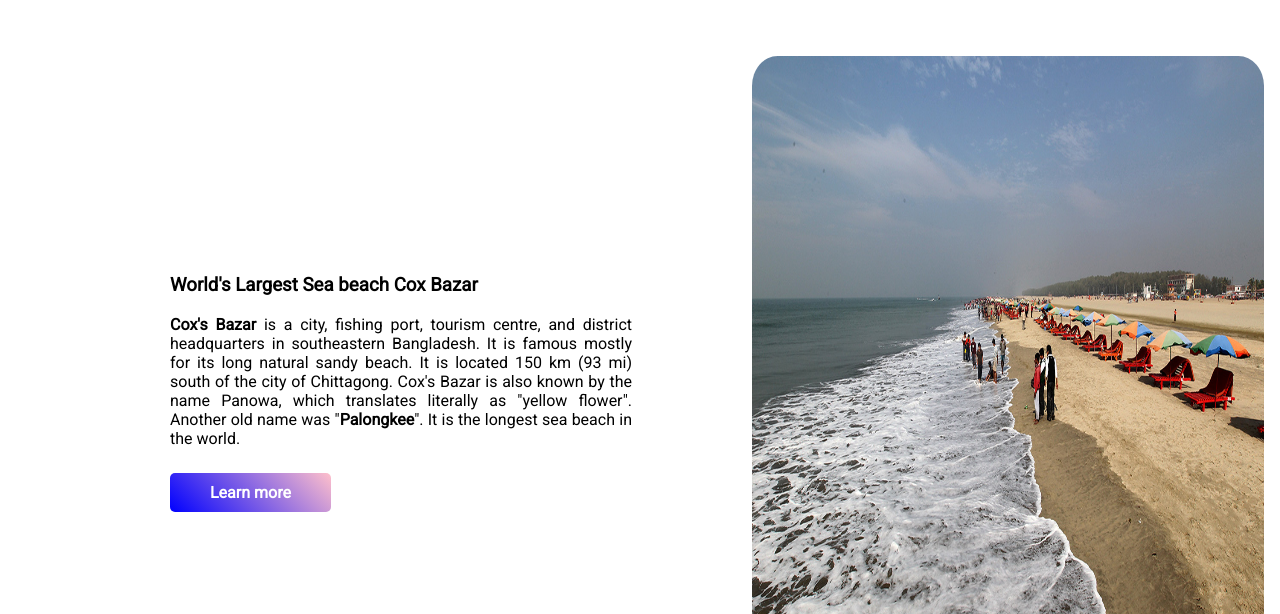
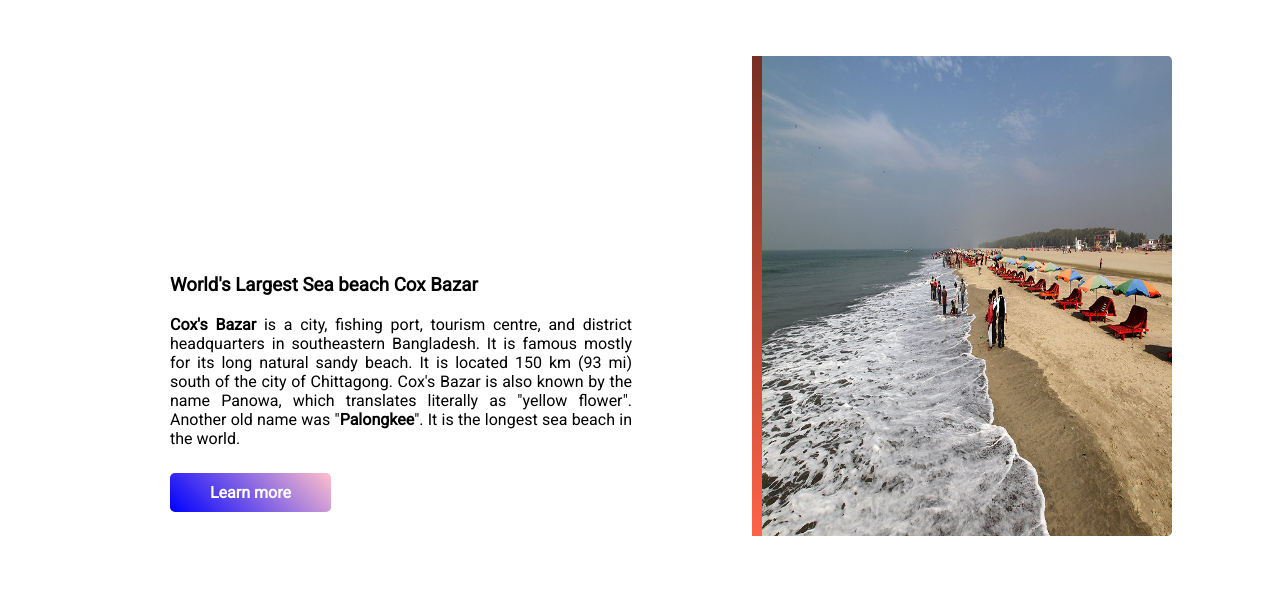
Before and after one commit to aslambro1882/travel-selftry, a plain HTML site: page index.html in a window 1280 px wide. Shown: the part 186-800 px from the top of the page. Drawn offline with Linux system fonts and the light colour scheme.

Commit message:
picture resized

```diff
--- a/style.css
+++ b/style.css
@@ -23,6 +23,7 @@ section{
     margin-top: 25px;
 
 
+
     border-radius: 10px;
 
 
@@ -38,9 +39,12 @@ section{
 
 }
 .half-width img{
-    width: 100%;
-    height: 100%;
-    border-radius: 5%;
+    width: 80%;
+    height: 80%;
+    border-radius: 1%;
+    border-left: 10px solid;
+    border-image: linear-gradient(45deg, tomato, black);
+    border-image-slice: 1;
 
 }
 .heading-style{
```
